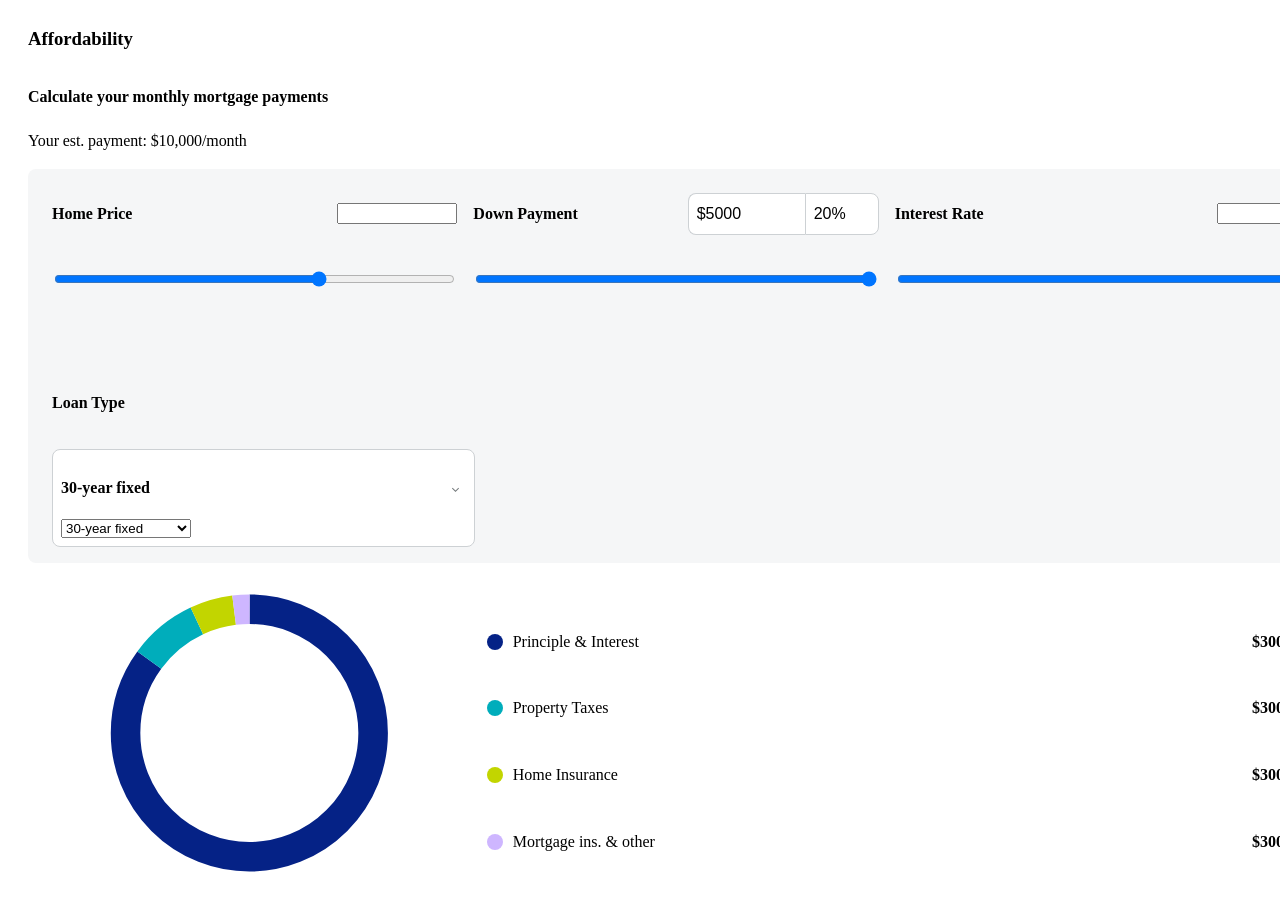
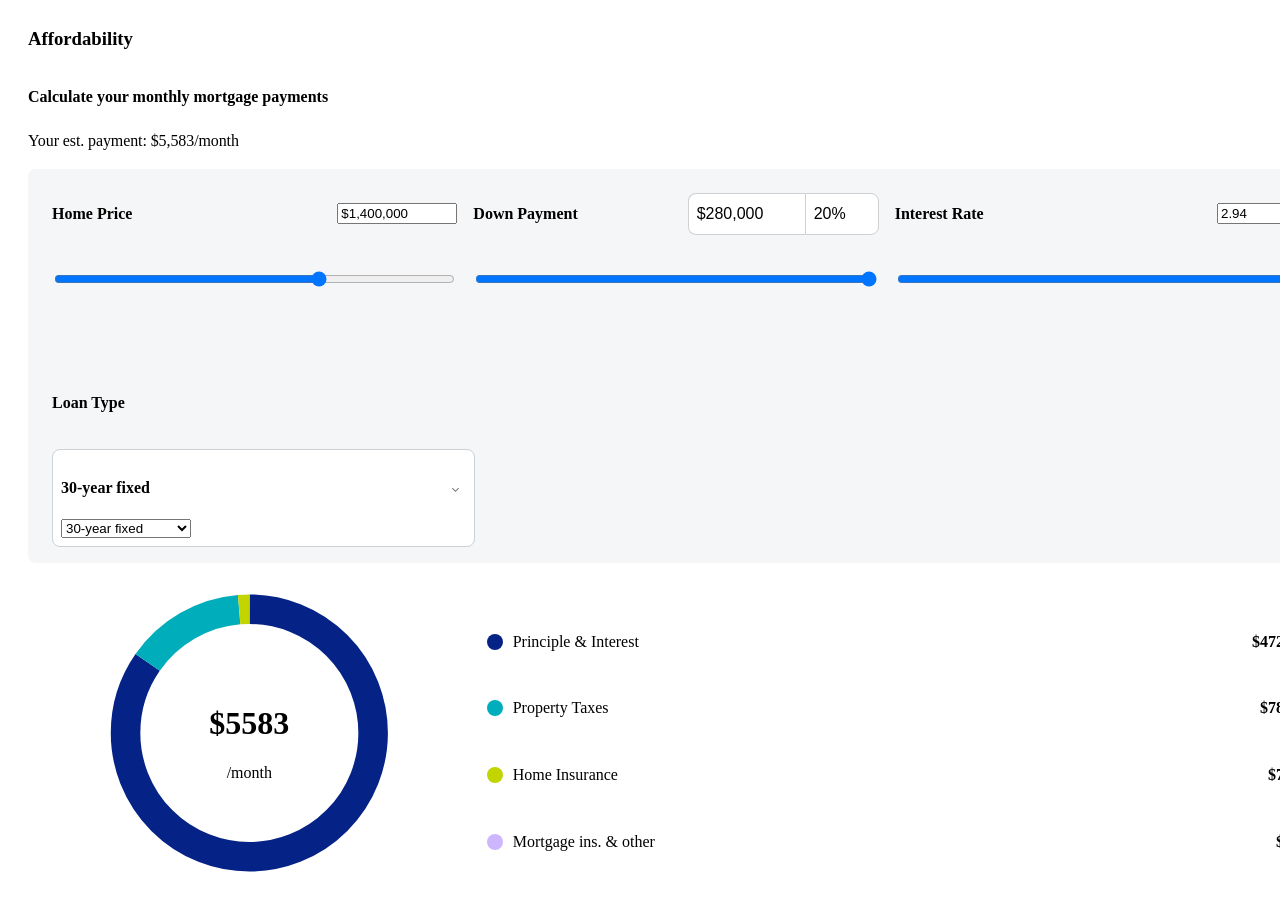
Before and after one commit to Realia-130/moduleAffordabilityWidget, a React (Create React App) app in the folder client/: page / in a window 1280 px wide. Shown: the top 910 px of the page. Built offline with nearby package versions, Linux system fonts and the light colour scheme; the HTML template or start-up script is replaced by a standard one.

Commit message:
Hook up components to state, hook up chart to state

```diff
--- a/client/src/App.jsx
+++ b/client/src/App.jsx
@@ -3,6 +3,7 @@ import styled from 'styled-components';
 import Header from './components/Header.jsx';
 import Controls from './components/Controls.jsx';
 import Display from './components/Display.jsx';
+import * as calc from './utils/calculator.jsx';
 
 const AppContainer = styled.div`
   width: 100%;
@@ -17,38 +18,63 @@ class App extends Component {
 
     this.state = {
       loanType: '30-year fixed',
-      homePrice: 1400000,
-      payment: 10000,
-      downPayment: 700000,
+      homePrice: null,
+      payment: null,
+      downPayment: null,
       percentDown: 0.2,
       interestRate: 2.94,
-      principle: 11363,
-      propertyTaxes: 1896,
+      principle: null,
+      propertyTaxes: null,
       homeInsurance: 75,
-      mortgageInsurance: 0,
+      mortgageIns: 0,
+      loading: true,
+      error: null,
     };
+
+    this.handlePriceChange = this.handlePriceChange.bind(this);
   }
 
-  calculate() {
-    //home price effects principle, payment, taxes and downpayment
-    // 30 year rate payment % = .005
-    // interest rate effects prinicple and payment total only
-    // downpayment effects payment and principle and mortgage ins only
-    // principle === .84 of payment
-    // taxes === .14 of payment
-    // home insureance is $75 flat
-    // mortgage ins === .07 of payment, only if down payment is less than 20%
+  componentDidMount() {
+    this.handlePriceChange(1400000);
+  }
+
+
+  handlePriceChange(homePrice) {
+    const downPayment = calc.calculateAmountDown(homePrice, this.state.percentDown);
+    const propTax = calc.calcPropTax(homePrice);
+    const principle = calc.calcPrinciple(homePrice, downPayment, this.state.interestRate, 244);
+    const payment = calc.calcPayment(principle, propTax, this.state.mortgageIns);
+    const percentDown = calc.calculatePercentDown(homePrice, downPayment);
+
+    this.setState({
+      homePrice,
+      propertyTaxes: propTax,
+      principle,
+      payment,
+      downPayment,
+      loading: false,
+    });
   }
 
   render() {
-    const { payment, homePrice } = this.state;
-    if (!homePrice) return (<div>Loading...</div>);
+    const { payment, homePrice, interestRate, percentDown, downPayment, principle, loading, propertyTaxes, mortgageIns } = this.state;
+
+    if (loading) return (<div>Loading...</div>);
 
     return (
       <AppContainer>
         <Header payment={payment} />
-        <Controls homePrice={homePrice} />
-        <Display homePrice={homePrice} />
+        <Controls
+          homePrice={homePrice}
+          handlePriceChange={this.handlePriceChange}
+          state={this.state}
+          downPayment={downPayment}
+          interestRate={interestRate}
+        />
+        <Display
+          homePrice={homePrice}
+          state={this.state}
+        />
       </AppContainer>
     );
   }
--- a/client/src/components/Chart.jsx
+++ b/client/src/components/Chart.jsx
@@ -2,6 +2,7 @@ import React from 'react';
 import styled from 'styled-components';
 
 const ChartContainer = styled.div`
+  position: relative;
   flex: 1;
   display: flex;
   justify-content: center;
@@ -11,16 +12,43 @@ const ChartContainer = styled.div`
   margin: 0 20px;
 `;
 
-const Chart = () => (
+const PaymentDisplay = styled.div`
+  position: absolute;
+  top: 50%;
+  left: 50%;
+  transform: translate(-50%, -50%);
+  display: flex;
+  flex-flow: column nowrap;
+  justify-content: center;
+  align-items: center;
+`;
+
+const Chart = ({ state }) => {
+  const { mortgageIns, principle, propertyTaxes, homeInsurance, payment } = state;
+
+  const findFill = (input, total) => (input / total) * 100;
+  const total = mortgageIns + principle + propertyTaxes + homeInsurance;
+
+  const principleFill = findFill(principle, total);
+  const mortgageInsFill = findFill(mortgageIns, total);
+  const propertyFill = findFill(propertyTaxes, total);
+  const homeInsuranceFill = findFill(homeInsurance, total);
+  const propertyOffset = 100 - principleFill + 25;
+  const homeOffset = propertyOffset - propertyFill;
+  const mortOffset = homeOffset - homeInsuranceFill;
+
+  return (
     <ChartContainer>
+      <PaymentDisplay><h1>{`$${payment}`}</h1><div>/month</div></PaymentDisplay>
       <svg width="100%" height="100%" viewBox="0 0 36 36">
-      <circle cx="18" cy="18" r="15.91549430918952" fill="none" stroke="rgb(5, 34, 134)" stroke-width="3.8" stroke-dasharray="85 15" stroke-dashoffset="25" />
-      <circle cx="18" cy="18" r="15.91549430918952" fill="none" stroke="rgb(0, 173, 187)" stroke-width="3.8" stroke-dasharray="8 92" stroke-dashoffset="40" />
-      <circle cx="18" cy="18" r="15.91549430918952" fill="none" stroke="rgb(194, 213, 0)" stroke-width="3.8" stroke-dasharray="5 95" stroke-dashoffset="32" />
-      <circle cx="18" cy="18" r="15.91549430918952" fill="none" stroke="rgb(206, 182, 255)" stroke-width="3.8" stroke-dasharray="2 98" stroke-dashoffset="27" />
+        <circle cx="18" cy="18" r="15.91549430918952" fill="none" stroke="rgb(5, 34, 134)" strokeWidth="3.8" strokeDasharray={`${principleFill} ${100 - principleFill}`} strokeDashoffset="25" />
+        <circle cx="18" cy="18" r="15.91549430918952" fill="none" stroke="rgb(0, 173, 187)" strokeWidth="3.8" strokeDasharray={`${propertyFill} ${100 - propertyFill}`} strokeDashoffset={propertyOffset} />
+        <circle cx="18" cy="18" r="15.91549430918952" fill="none" stroke="rgb(194, 213, 0)" strokeWidth="3.8" strokeDasharray={`${homeInsuranceFill} ${100 - homeInsuranceFill}`} strokeDashoffset={homeOffset} />
+        <circle cx="18" cy="18" r="15.91549430918952" fill="none" stroke="rgb(206, 182, 255)" strokeWidth="3.8" strokeDasharray={`${mortgageInsFill} ${100 - mortgageInsFill}`} strokeDashoffset={mortOffset} />
         <circle cx="18" cy="18" r="15.91549430918952" fill="none" />
       </svg>
     </ChartContainer>
   );
+};
 
 export default Chart;
--- a/client/src/components/Controls.jsx
+++ b/client/src/components/Controls.jsx
@@ -16,11 +16,11 @@ const ControlsContainer = styled.div`
   margin-top: 16px;
 `;
 
-const Controls = ({ homePrice }) => (
+const Controls = ({ homePrice, handlePriceChange, state, downPayment, interestRate }) => (
   <ControlsContainer>
-    <HomePrice homePrice={homePrice} />
-    <DownPayment homePrice={homePrice} />
-    <InterestRate homePrice={homePrice} />
+    <HomePrice homePrice={homePrice} handlePriceChange={handlePriceChange} />
+    <DownPayment homePrice={homePrice} state={state} downPayment={downPayment} />
+    <InterestRate homePrice={homePrice} interestRate={interestRate} />
     <LoanType />
   </ControlsContainer>
 );
--- a/client/src/components/Cost.jsx
+++ b/client/src/components/Cost.jsx
@@ -25,13 +25,13 @@ const ColorRound = styled.div`
   margin-right: 10px;
 `;
 
-const Cost = ({ color, title, homePrice }) => (
+const Cost = ({ color, title, display }) => (
   <CostContainer>
     <CostDescription>
       <ColorRound color={color} />
       {title}
     </CostDescription>
-    <h4>$3000</h4>
+    <h4>{`$${display}`}</h4>
   </CostContainer>
 );
 
--- a/client/src/components/CostBreakdown.jsx
+++ b/client/src/components/CostBreakdown.jsx
@@ -11,13 +11,17 @@ const CostContainer = styled.div`
   padding: 16px 0px 16px 16px
 `;
 
-const CostBreakdown = ({ homePrice }) => (
-  <CostContainer>
-    <Cost color="rgb(5, 34, 134)" title="Principle & Interest" homePrice={homePrice} />
-    <Cost color="rgb(0, 173, 187)" title="Property Taxes" homePrice={homePrice} />
-    <Cost color="rgb(194, 213, 0)" title="Home Insurance" homePrice={homePrice} />
-    <Cost color="rgb(206, 182, 255)" title="Mortgage ins. & other" homePrice={homePrice} />
-  </CostContainer>
-);
+const CostBreakdown = ({ state }) => {
+  const { mortgageIns, principle, propertyTaxes, homeInsurance } = state;
+
+  return (
+    <CostContainer>
+      <Cost color="rgb(5, 34, 134)" title="Principle & Interest" display={principle} />
+      <Cost color="rgb(0, 173, 187)" title="Property Taxes" display={propertyTaxes} />
+      <Cost color="rgb(194, 213, 0)" title="Home Insurance" display={homeInsurance} />
+      <Cost color="rgb(206, 182, 255)" title="Mortgage ins. & other" display={mortgageIns} />
+    </CostContainer>
+  )
+};
 
 export default CostBreakdown;
--- a/client/src/components/Display.jsx
+++ b/client/src/components/Display.jsx
@@ -13,10 +13,10 @@ const DisplayContainer = styled.div`
   margin-top: 30px;
 `;
 
-const Display = ({ homePrice }) => (
+const Display = ({ homePrice, state }) => (
   <DisplayContainer>
-    <Chart />
-    <CostBreakdown homePrice={homePrice} />
+    <Chart state={state} />
+    <CostBreakdown homePrice={homePrice} state={state} />
   </DisplayContainer>
 );
 
--- a/client/src/components/DownPayment.jsx
+++ b/client/src/components/DownPayment.jsx
@@ -1,6 +1,7 @@
 import React from 'react';
 import styled from 'styled-components';
 import RangeSlider from './RangeSlider.jsx';
+import numeral from 'numeral';
 
 const DownPaymentContainer = styled.div`
   flex: 1;
@@ -62,18 +63,22 @@ const InputContainer = styled.div`
   }
 `;
 
-const DownPayment = ({ homePrice }) => (
+const DownPayment = ({ homePrice, state, downPayment }) => {
+  const formatDownPayment = numeral(downPayment).format('0,0');
+
+  return (
     <DownPaymentContainer>
       <TopContainer>
         <h4>Down Payment</h4>
         <InputContainer>
-        <input type='text' className='money-input' value='$5000'></input>
-        <input type='text' className='percent-input' value='20%'></input>
+          <input type='text' className='money-input' value={`$${formatDownPayment}`}></input>
+          <input type='text' className='percent-input' value={`${state.percentDown * 100}%`}></input>
         </InputContainer>
       </TopContainer>
       <RangeSlider homePrice={homePrice} />
 
     </DownPaymentContainer>
-);
+  )
+};
 
 export default DownPayment;
--- a/client/src/components/HomePrice.jsx
+++ b/client/src/components/HomePrice.jsx
@@ -1,6 +1,7 @@
-import React, { useState } from 'react';
+import React, { useState, useEffect } from 'react';
 import styled from 'styled-components';
 import RangeSlider from './RangeSlider.jsx';
+import numeral from 'numeral';
 
 const HomePriceContainer = styled.div`
   flex: 1;
@@ -27,13 +28,16 @@ const TopContainer = styled.div`
   }
 `;
 
-const HomePrice = ({ homePrice }) => {
+const HomePrice = ({ homePrice, handlePriceChange }) => {
   const [value, setValue] = useState(homePrice);
   const [fill, setFill] = useState(75);
-  const max = homePrice * 1.5;
+  const [max, setMax] = useState(0);
+  const formatPrice = numeral(homePrice).format('0,0');
+
   const handleChange = (e) => {
     setValue(e.target.value);
     setFill((e.target.value / max) * 100);
+    handlePriceChange(e.target.value);
   };
 
   const styles = {
@@ -44,11 +48,15 @@ const HomePrice = ({ homePrice }) => {
       rgb(205, 209, 212) 100%)`,
   };
 
+  useEffect(() => {
+    setMax(homePrice * 1.5);
+  }, []);
+
   return (
     <HomePriceContainer>
       <TopContainer className="top-container">
         <h4>Home Price</h4>
-        <input type="text" className="money-input" />
+        <input type="text" className="money-input" value={`$${formatPrice}`} />
       </TopContainer>
       <input style={styles} className="range" type="range" min="0" max={max} step="10" value={value} onChange={handleChange} />
       {/* <RangeSlider min={0} max={1500000} /> */}
--- a/client/src/components/InterestRate.jsx
+++ b/client/src/components/InterestRate.jsx
@@ -26,11 +26,11 @@ const TopContainer = styled.div`
   }
 `;
 
-const InterestRate = ({ homePrice }) => (
+const InterestRate = ({ homePrice, interestRate }) => (
   <InterestRateContainer>
     <TopContainer>
       <h4>Interest Rate</h4>
-      <input type='text' className='money-input'></input>
+      <input type='text' className='money-input' value={interestRate}></input>
     </TopContainer>
     <RangeSlider homePrice={homePrice} />
   </InterestRateContainer>
--- a/client/src/components/RangeSlider.jsx
+++ b/client/src/components/RangeSlider.jsx
@@ -21,8 +21,6 @@ const RangeSlider = ({ homePrice, min, max }) => {
     setFill((e.target.value / (max - min)) * 100);
   };
 
-  console.log(homePrice);
-
   return (
     <Slider className="range" type="range" min={min} max={max} step="10" value={value} onChange={handleChange} fill={fill} />
   );
--- /dev/null
+++ b/client/src/utils/calculator.jsx
@@ -0,0 +1,15 @@
+export const calculateAmountDown = (homePrice, percentDown) => Math.floor(homePrice * percentDown);
+
+export const calculatePercentDown = (homePrice, amountDown) => amountDown / homePrice;
+
+export const calcPropTax = (homePrice) => Math.floor(homePrice * 0.00056);
+
+export const calcPrinciple = (homePrice, downPayment, interestRate, mortgageType) => {
+  const amountOwed = homePrice - downPayment;
+  const totalWithInterest = amountOwed * (1 + (interestRate / 100));
+  return Math.floor(totalWithInterest / mortgageType);
+};
+
+export const calcPayment = (principle, propertyTax, mortgageInsurance = 0) => {
+  return Math.floor(principle + propertyTax + mortgageInsurance + 75);
+};
```
Also changed, not shown: 2 other files (tests, documents, lock files or other folders). Lines whose indentation alone changed are shown as unchanged.
